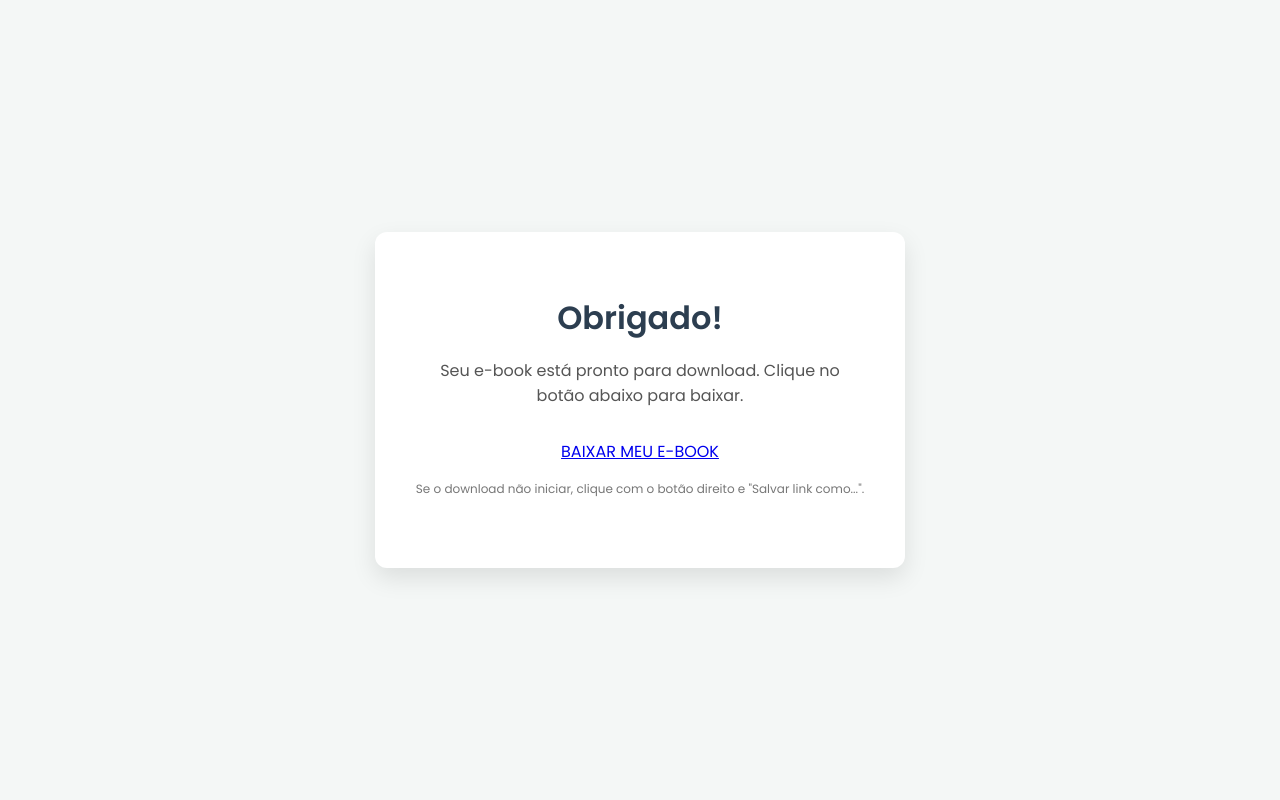
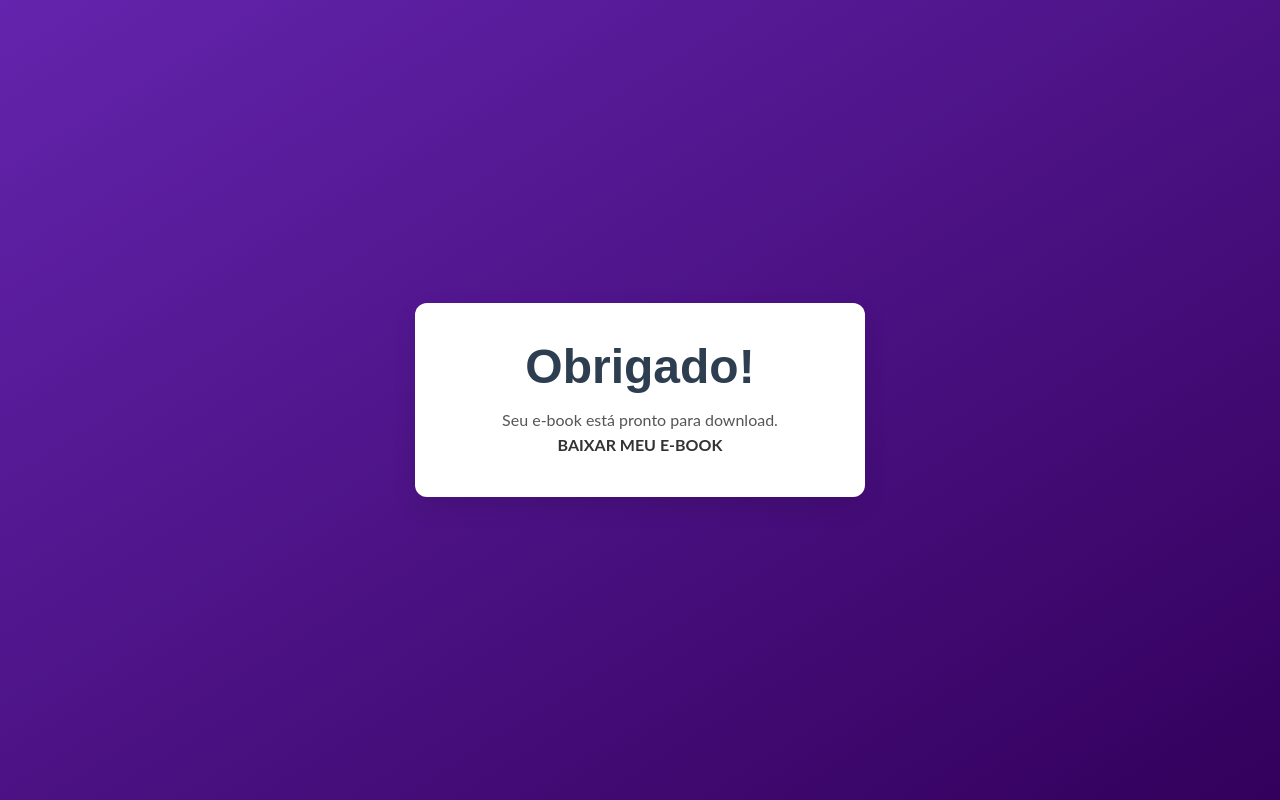
Before and after one commit to danielbrandao/superdados, a Flask app: page /obrigado in a window 1280 px wide. Run offline with Flask 3, Linux system fonts and the light colour scheme; some libraries are stand-ins or nearby versions.

Commit message:
subindo reparo

```diff
--- a/app.py
+++ b/app.py
@@ -47,8 +47,8 @@
     mensagem = db.Column(db.Text, nullable=True)
 
 
-with app.app_context():
-    db.create_all()
+# with app.app_context():
+#     db.create_all()
 
 
 # --- ROTAS ---
--- a/templates/obrigado.html
+++ b/templates/obrigado.html
@@ -8,15 +8,32 @@
     <link rel="preconnect" href="https://fonts.googleapis.com">
     <link rel="preconnect" href="https://fonts.gstatic.com" crossorigin>
     <link href="https://fonts.googleapis.com/css2?family=Poppins:wght@400;600&display=swap" rel="stylesheet">
+    <script src="https://cdn.tailwindcss.com"></script>
+    <script>
+        tailwind.config = {
+            theme: {
+                extend: {
+                    colors: {
+                        'purple-dark': '#33005c',
+                        'purple-medium': '#6424ad',
+                        'purple-light': '#A884F3'
+                    },
+                    fontFamily: {
+                        'montserrat': ['Montserrat', 'sans-serif'],
+                        'lato': ['Lato', 'sans-serif']
+                    }
+                }
+            }
+        }
+    </script>
 </head>
-<body>
+<body class="font-lato bg-gradient-to-br from-purple-medium to-purple-dark min-h-screen">
     <div class="form-container">
-        <h1>Obrigado!</h1>
-        <p>Seu e-book está pronto para download. Clique no botão abaixo para baixar.</p>
+        <h1 class="font-montserrat font-bold text-4xl lg:text-5xl mb-4">Obrigado!</h1>
+        <p>Seu e-book está pronto para download. </p>
         <a href="https://drive.google.com" class="inline-block">
-            BAIXAR MEU E-BOOK
+            <b>BAIXAR MEU E-BOOK</b>
         </a>
-        <p class="small-text">Se o download não iniciar, clique com o botão direito e "Salvar link como...".</p>
     </div>
 </body>
 </html>
```
Also changed, not shown: templates/form.html (+4 -4 lines), local.db, static/logo_edu.png (added), 1 other file.
